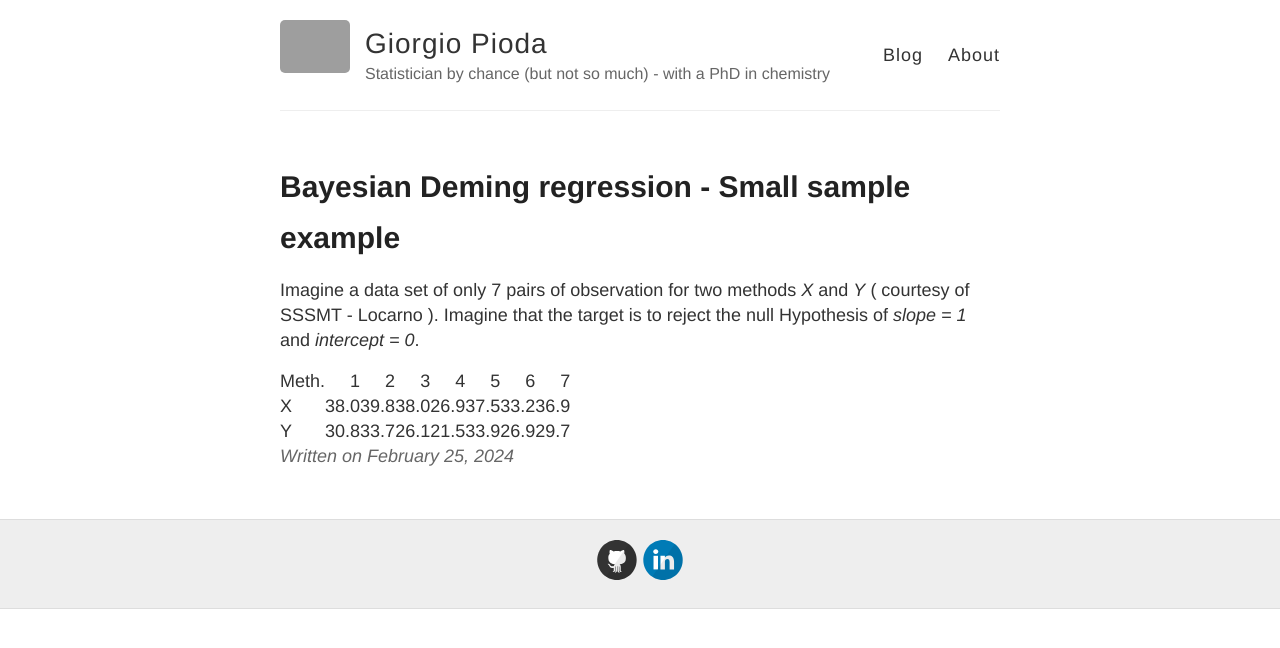
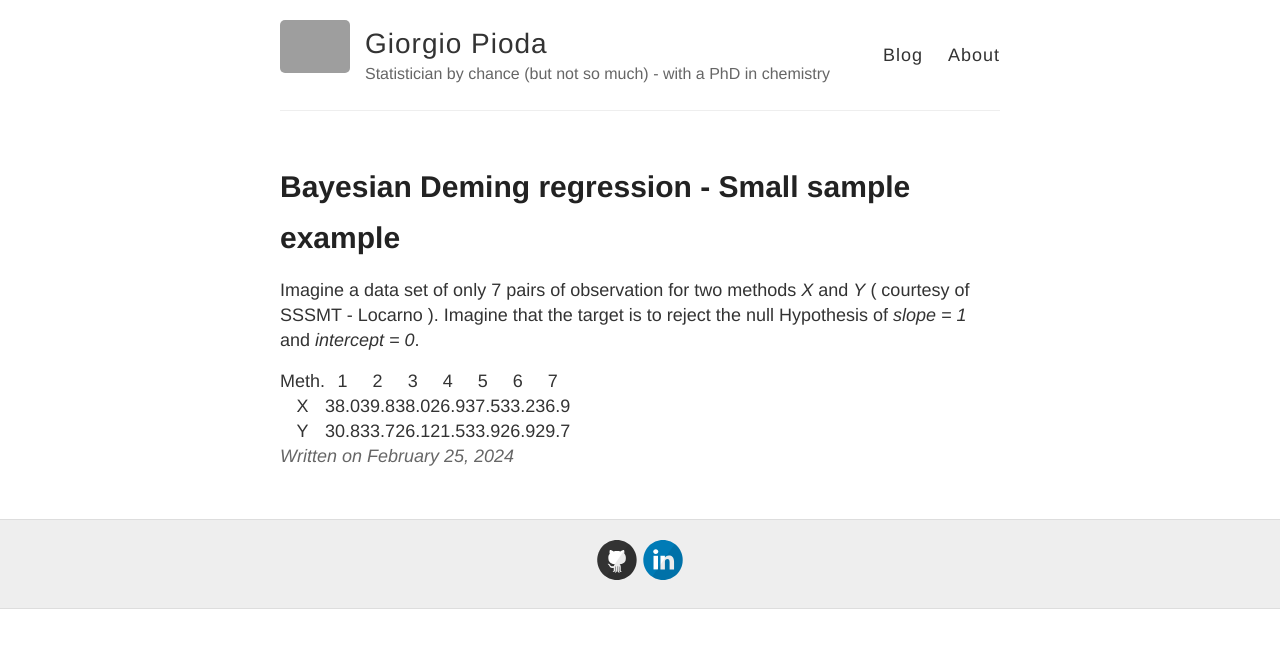
Before and after one commit to piodag/piodag.github.io, a Jekyll site: the page built from _posts/2014-3-18-4-small-sample.md, in a window 1280 px wide. Shown: the top 648 px of the page. Built offline with Jekyll 4.4.1, drawn with Linux system fonts in a browser that asks for light colours; grey boxes are pictures that could not be loaded.

Commit message:
Table again

```diff
--- a/_posts/2014-3-18-4-small-sample.md
+++ b/_posts/2014-3-18-4-small-sample.md
@@ -9,7 +9,7 @@ and *Y* ( courtesy of SSSMT - Locarno ). Imagine that the target is to reject th
 *slope = 1* and *intercept = 0*.
 
 
-|  Meth. |   1    |   2    |   3    |   4    |   5    |   6    |   7    |
-| :----- | -----: | -----: | -----: | -----: | -----: | -----: | -----: |
-|   X    |  38.0  |  39.8  |  38.0  |  26.9  |  37.5  |  33.2  |  36.9  |
-|   Y    |  30.8  |  33.7  |  26.1  |  21.5  |  33.9  |  26.9  |  29.7  |
+|  Meth.  |    1    |    2    |    3    |    4    |    5    |    6    |    7    |
+| :-----: | :-----: | :-----: | :-----: | :-----: | :-----: | :-----: | :-----: |
+|   X     |   38.0  |   39.8  |   38.0  |   26.9  |   37.5  |   33.2  |   36.9  |
+|   Y     |   30.8  |   33.7  |   26.1  |   21.5  |   33.9  |   26.9  |   29.7  |
```
